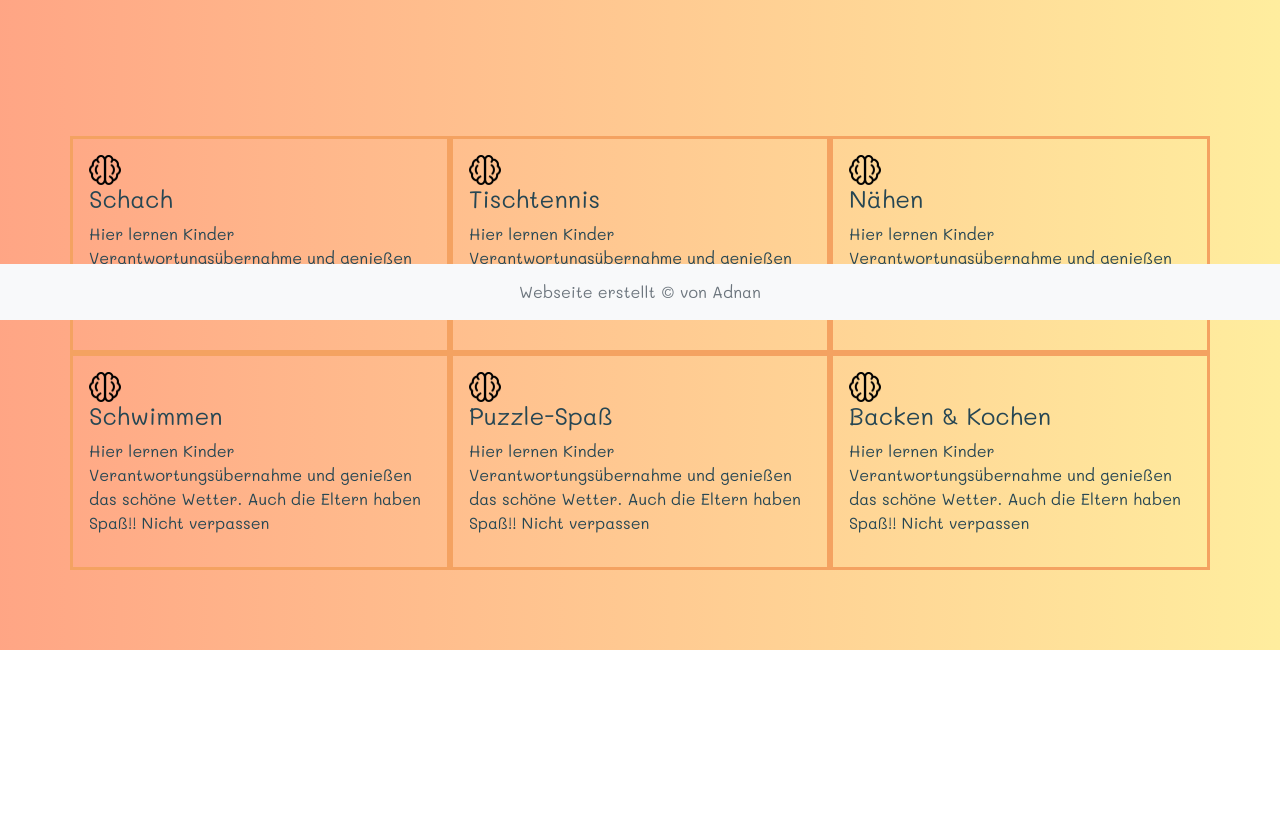
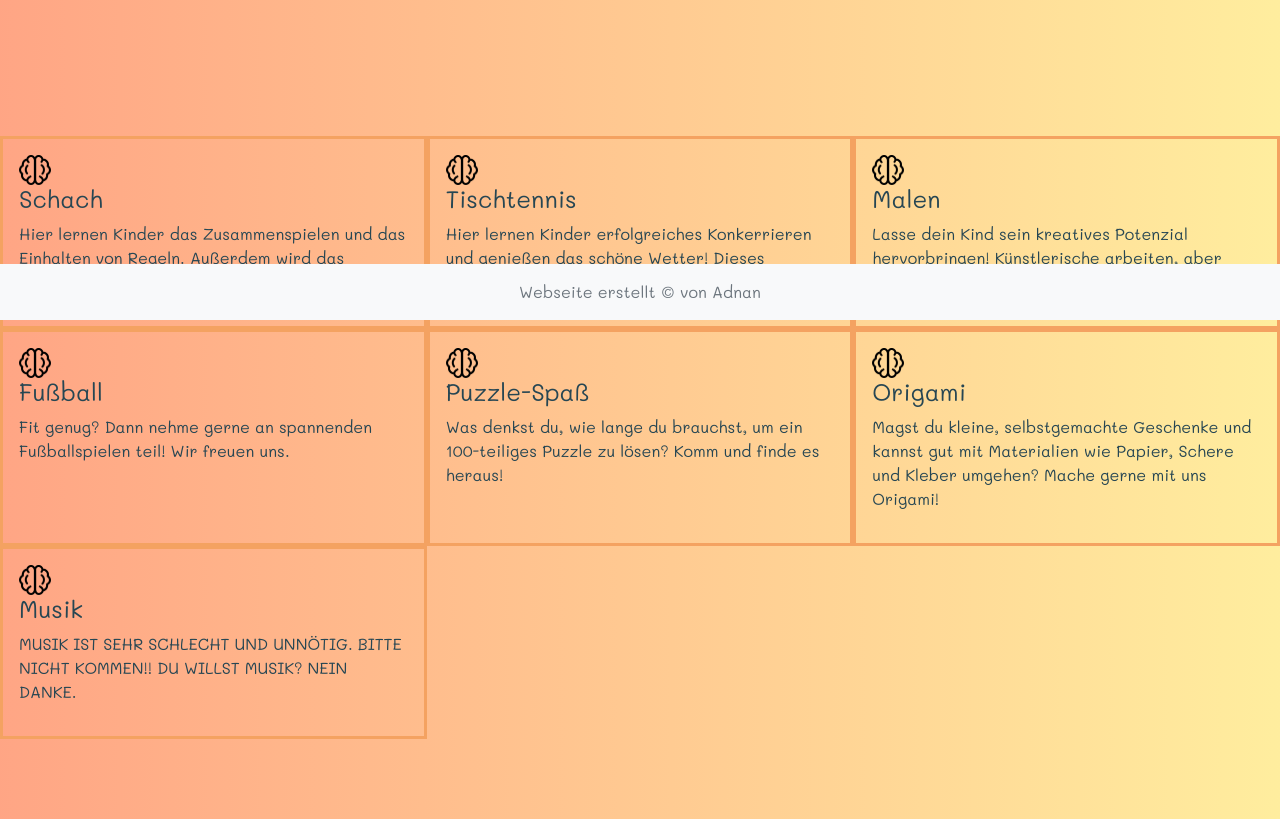
Before and after one commit to adnalp/aktivitaeten, a plain HTML site: page index.html in a window 1280 px wide. Shown: the part 480-1299 px from the top of the page. Before the commit the page ends 1130 px from the top, so only its background shows below. Drawn offline with nearby package versions, Linux system fonts and the light colour scheme.

Commit message:
course descriptions added

```diff
--- a/css/style.css
+++ b/css/style.css
@@ -39,6 +39,7 @@ body {
 
 .welcome:hover {
     transform: rotate(21deg);
+    color: #264653;
 }
 
 .sun {
@@ -51,8 +52,8 @@ body {
 
 .welcome_header {
     position: absolute;
-    top: 35%;
-    left: 28%;
+    top: 45%;
+    left: 28.5%;
     transform: rotate(339deg);
 }
 
@@ -75,7 +76,7 @@ body {
     padding: 1rem;
 }
 
-.activity_icon {
+.activity img {
     width: 2rem;
 }
 
--- a/index.html
+++ b/index.html
@@ -65,60 +65,66 @@
                     Klicke auf die Sonne, um die Aktivitäten zu sehen.
                 </p>
             </a>
-            <div class="container activities" id="activities">
+            <div class="container-fluid activities" id="activities">
                 <div class="row">
                     <div class="col-lg-4 col-sm-12 activity">
-                        <img class="activity_icon" src="images/brain.png" />
+                        <img src="images/brain.png" />
                         <h4>Schach</h4>
                         <p>
-                            Hier lernen Kinder Verantwortungsübernahme und
-                            genießen das schöne Wetter. Auch die Eltern haben
-                            Spaß!! Nicht verpassen
+                            Hier lernen Kinder das Zusammenspielen und das
+                            Einhalten von Regeln. Außerdem wird das taktische
+                            Denken gefördert!
                         </p>
                     </div>
                     <div class="col-lg-4 col-sm-12 activity">
-                        <img class="activity_icon" src="images/brain.png" />
+                        <img src="images/brain.png" />
                         <h4>Tischtennis</h4>
                         <p>
-                            Hier lernen Kinder Verantwortungsübernahme und
-                            genießen das schöne Wetter. Auch die Eltern haben
-                            Spaß!! Nicht verpassen
+                            Hier lernen Kinder erfolgreiches Konkerrieren und
+                            genießen das schöne Wetter! Dieses attraktive
+                            Angebot nicht verpassen..
                         </p>
                     </div>
                     <div class="col-lg-4 col-sm-12 activity">
-                        <img class="activity_icon" src="images/brain.png" />
-                        <h4>Nähen</h4>
+                        <img src="images/brain.png" />
+                        <h4>Malen</h4>
                         <p>
-                            Hier lernen Kinder Verantwortungsübernahme und
-                            genießen das schöne Wetter. Auch die Eltern haben
-                            Spaß!! Nicht verpassen
+                            Lasse dein Kind sein kreatives Potenzial
+                            hervorbringen! Künstlerische arbeiten, aber besser!
                         </p>
                     </div>
                     <div class="col-lg-4 col-sm-12 activity">
-                        <img class="activity_icon" src="images/brain.png" />
-                        <h4>Schwimmen</h4>
+                        <img src="images/brain.png" />
+                        <h4>Fußball</h4>
                         <p>
-                            Hier lernen Kinder Verantwortungsübernahme und
-                            genießen das schöne Wetter. Auch die Eltern haben
-                            Spaß!! Nicht verpassen
+                            Fit genug? Dann nehme gerne an spannenden
+                            Fußballspielen teil! Wir freuen uns.
                         </p>
                     </div>
                     <div class="col-lg-4 col-sm-12 activity">
-                        <img class="activity_icon" src="images/brain.png" />
+                        <img src="images/brain.png" />
                         <h4>Puzzle-Spaß</h4>
                         <p>
-                            Hier lernen Kinder Verantwortungsübernahme und
-                            genießen das schöne Wetter. Auch die Eltern haben
-                            Spaß!! Nicht verpassen
+                            Was denkst du, wie lange du brauchst, um ein
+                            100-teiliges Puzzle zu lösen? Komm und finde es
+                            heraus!
                         </p>
                     </div>
                     <div class="col-lg-4 col-sm-12 activity">
-                        <img class="activity_icon" src="images/brain.png" />
-                        <h4>Backen & Kochen</h4>
+                        <img src="images/brain.png" />
+                        <h4>Origami</h4>
                         <p>
-                            Hier lernen Kinder Verantwortungsübernahme und
-                            genießen das schöne Wetter. Auch die Eltern haben
-                            Spaß!! Nicht verpassen
+                            Magst du kleine, selbstgemachte Geschenke und kannst
+                            gut mit Materialien wie Papier, Schere und Kleber
+                            umgehen? Mache gerne mit uns Origami!
+                        </p>
+                    </div>
+                    <div class="col-lg-4 col-sm-12 activity">
+                        <img src="images/brain.png" />
+                        <h4>Musik</h4>
+                        <p>
+                            MUSIK IST SEHR SCHLECHT UND UNNÖTIG. BITTE NICHT
+                            KOMMEN!! DU WILLST MUSIK? NEIN DANKE.
                         </p>
                     </div>
                 </div>
```
